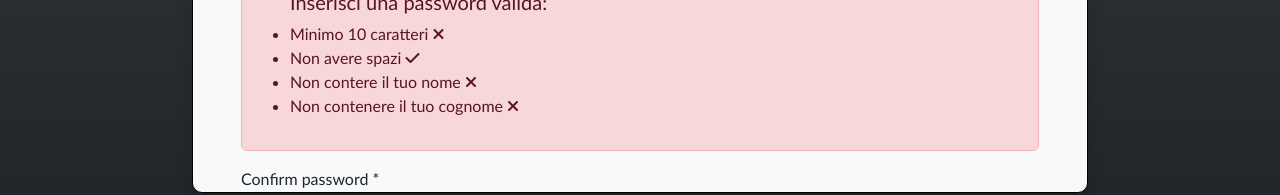
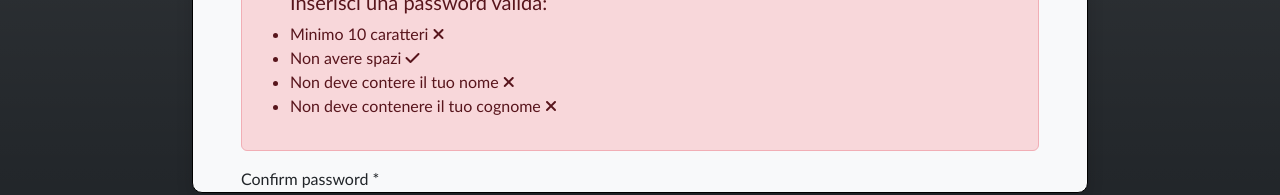
Before and after one commit to LuisJann/MyTestFrontEnd, a Vue app: page /registration in a window 1280 px wide. Both pictures are taken after typing "Sample", "Sample", "name@example.com", "Sample", "Sample123", "Sample123" into the empty fields and a click on the button "Submit". Shown: the part 583-778 px from the top of the page. Built offline with nearby package versions, Linux system fonts and the light colour scheme.

Commit message:
typo form

```diff
--- a/src/components/pages/AppRegistration.vue
+++ b/src/components/pages/AppRegistration.vue
@@ -82,7 +82,6 @@ export default {
       validatePassword(password) {
       console.log("validate");
       const numericRegex = /\d/;
-      const specialCharRegex = /[^a-zA-Z0-9]/;
       const nameRegex = new RegExp(this.firstName, 'i');
       const surnameRegex = new RegExp(this.lastName, 'i');
 
@@ -136,9 +135,9 @@ export default {
                     </li>
                     <li>Non avere spazi <span v-if="this.password.includes(' ')"> <i class="fa-solid fa-xmark"></i></span>
                     <span v-else><i class="fa-solid fa-check"></i></span></li>
-                    <li>Non contere il tuo nome <span v-if="this.password.toLowerCase().includes(this.firstName.toLowerCase())"> <i class="fa-solid fa-xmark"></i></span>
+                    <li>Non deve contere il tuo nome <span v-if="this.password.toLowerCase().includes(this.firstName.toLowerCase())"> <i class="fa-solid fa-xmark"></i></span>
                     <span v-else><i class="fa-solid fa-check"></i></span></li>
-                    <li>Non contenere il tuo cognome <span v-if="this.password.toLowerCase().includes(this.lastName.toLowerCase())"> <i class="fa-solid fa-xmark"></i></span>
+                    <li>Non deve contenere il tuo cognome <span v-if="this.password.toLowerCase().includes(this.lastName.toLowerCase())"> <i class="fa-solid fa-xmark"></i></span>
                     <span v-else><i class="fa-solid fa-check"></i></span></li>
                   </ul>
                 </div>
```
